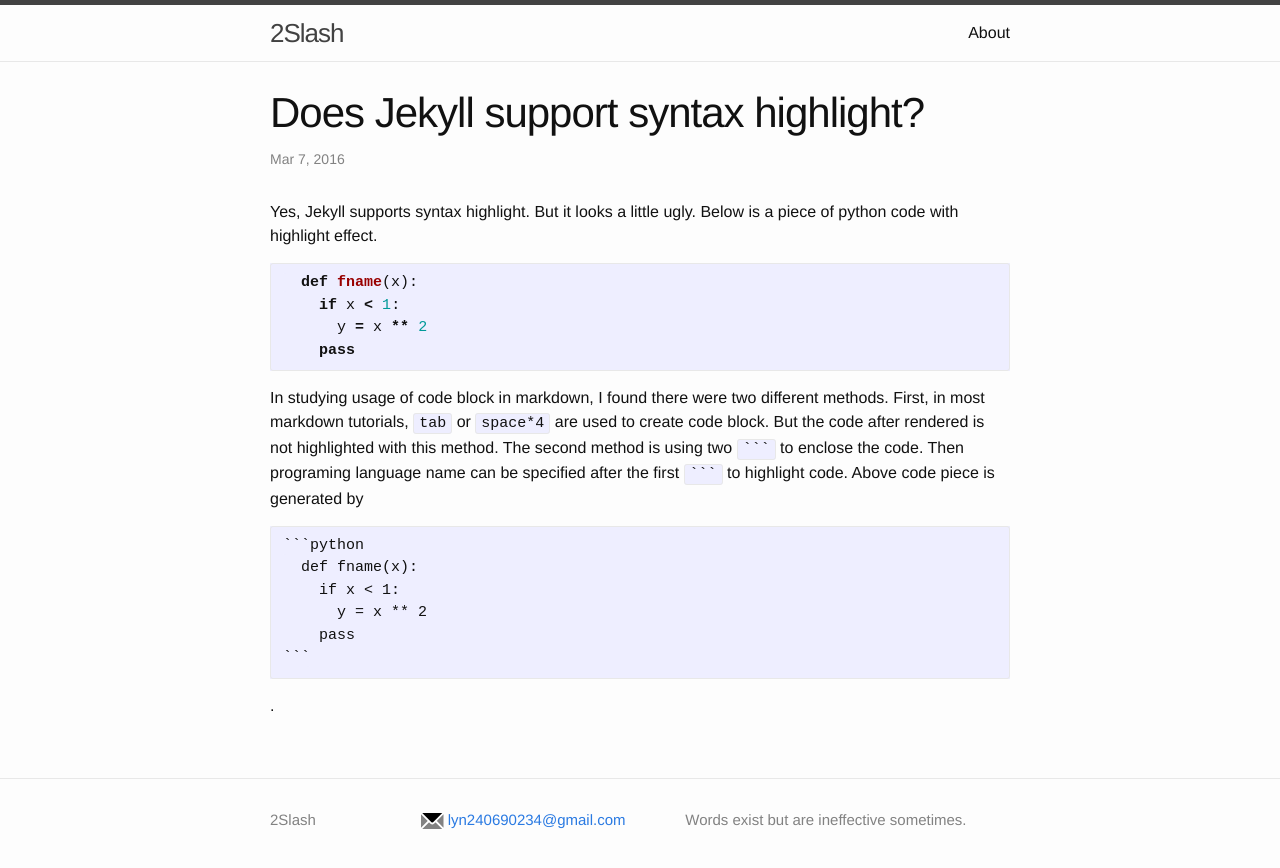
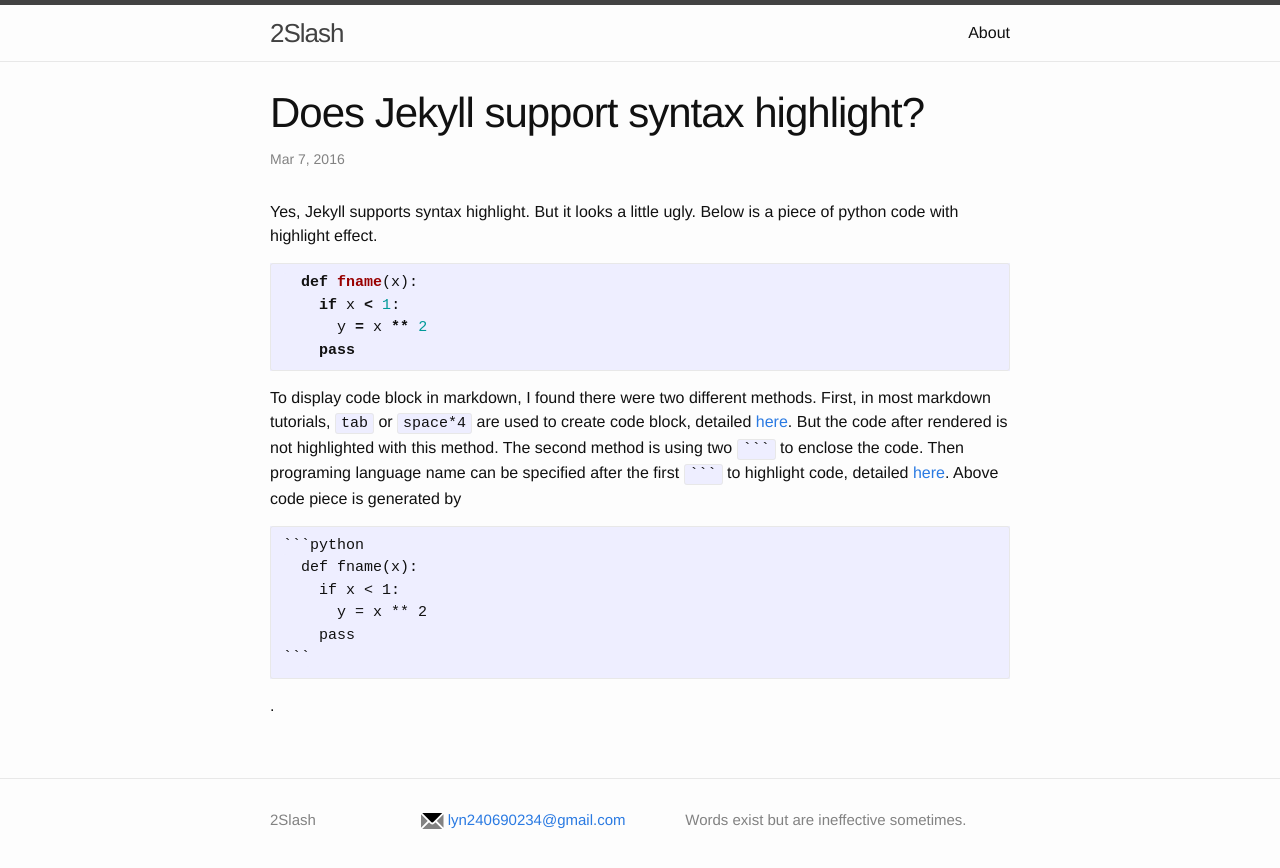
Before and after one commit to liuyannan/liuyannan_blog, a Jekyll site: the page built from _posts/2016-3-7-test.markdown, in a window 1280 px wide. Shown: the top 868 px of the page. Built offline with Jekyll 4.4.1, drawn with Linux system fonts in a browser that asks for light colours.

Commit message:
Add link to code block usage.

`````diff
--- a/_posts/2016-3-7-test.markdown
+++ b/_posts/2016-3-7-test.markdown
@@ -13,7 +13,7 @@ Yes, Jekyll supports syntax highlight. But it looks a little ugly. Below is a pi
     pass
 ````
 
-In studying usage of code block in markdown, I found there were two different methods. First, in most markdown tutorials, `tab` or `space*4` are used to create code block. But the code after rendered is not highlighted with this method. The second method is using two ```` ``` ```` to enclose the code. Then programing language name can be specified after the first ```` ``` ```` to highlight code. Above code piece is generated by
+To display code block in markdown, I found there were two different methods. First, in most markdown tutorials, `tab` or `space*4` are used to create code block, detailed [here](http://daringfireball.net/projects/markdown/syntax#precode). But the code after rendered is not highlighted with this method. The second method is using two ```` ``` ```` to enclose the code. Then programing language name can be specified after the first ```` ``` ```` to highlight code, detailed [here](http://daringfireball.net/projects/markdown/syntax#code). Above code piece is generated by
 
 ````
 ```python
`````
